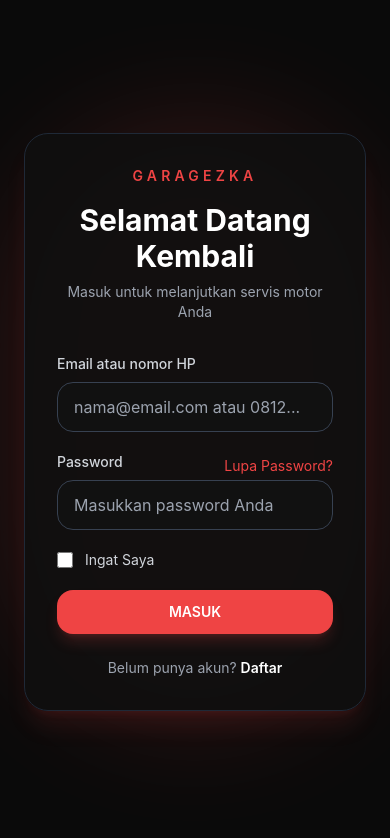
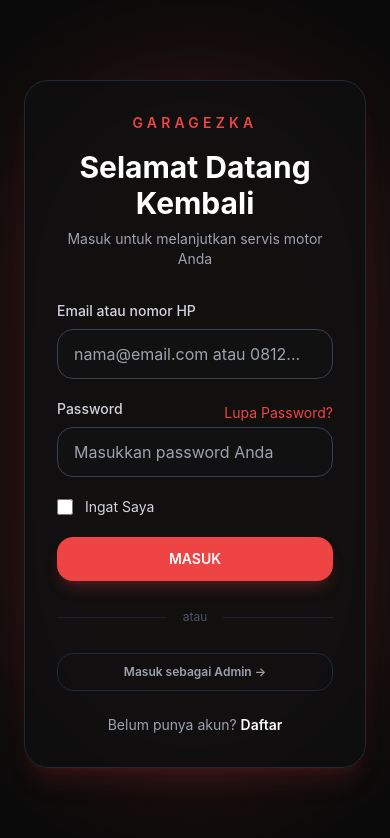
Before and after one commit to enxie2/project-garagezka-fullstack, a Next.js app in the folder frontend/: page /login in a window 390 px wide. Shown: the top 838 px of the page. Built offline with nearby package versions, Linux system fonts and the light colour scheme.

Commit message:
feat: implement login and registration pages with responsive UI designs

```diff
--- a/frontend/app/login/page.tsx
+++ b/frontend/app/login/page.tsx
@@ -44,6 +44,17 @@
             >
               MASUK
             </Link>
+            <div className="relative flex py-2 items-center">
+              <div className="flex-grow border-t border-gray-800/80"></div>
+              <span className="flex-shrink mx-4 text-gray-600 text-xs">atau</span>
+              <div className="flex-grow border-t border-gray-800/80"></div>
+            </div>
+            <Link
+              href="/admin/dashboard"
+              className="inline-flex w-full items-center justify-center rounded-2xl border border-gray-800 bg-transparent px-5 py-2.5 text-xs font-semibold text-gray-400 transition hover:border-red-500/50 hover:text-white"
+            >
+              Masuk sebagai Admin &rarr;
+            </Link>
           </form>
 
           <div className="mt-6 text-center text-sm text-gray-400">
--- a/frontend/app/register/page.tsx
+++ b/frontend/app/register/page.tsx
@@ -61,12 +61,12 @@
                 Saya menyetujui <span className="text-white underline decoration-red-500">Syarat & Ketentuan</span> serta <span className="text-white underline decoration-red-500">Kebijakan Privasi</span> GARAGEZKA.
               </label>
             </div>
-            <button
-              type="button"
-              className="w-full rounded-2xl bg-red-500 px-5 py-3 text-sm font-semibold text-white shadow-lg shadow-red-500/20 transition hover:bg-red-600"
+            <Link
+              href="/login"
+              className="inline-flex w-full items-center justify-center rounded-2xl bg-red-500 px-5 py-3 text-sm font-semibold text-white shadow-lg shadow-red-500/20 transition hover:bg-red-600"
             >
               DAFTAR
-            </button>
+            </Link>
           </form>
 
           <div className="mt-6 text-center text-sm text-gray-400">
```
